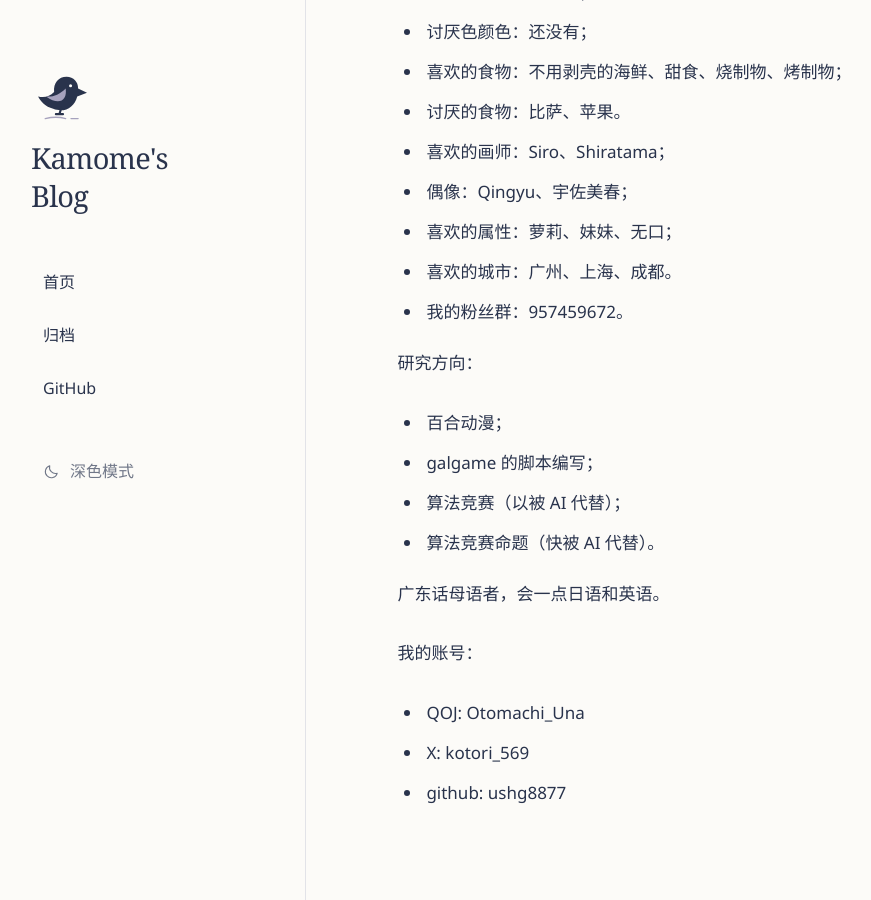
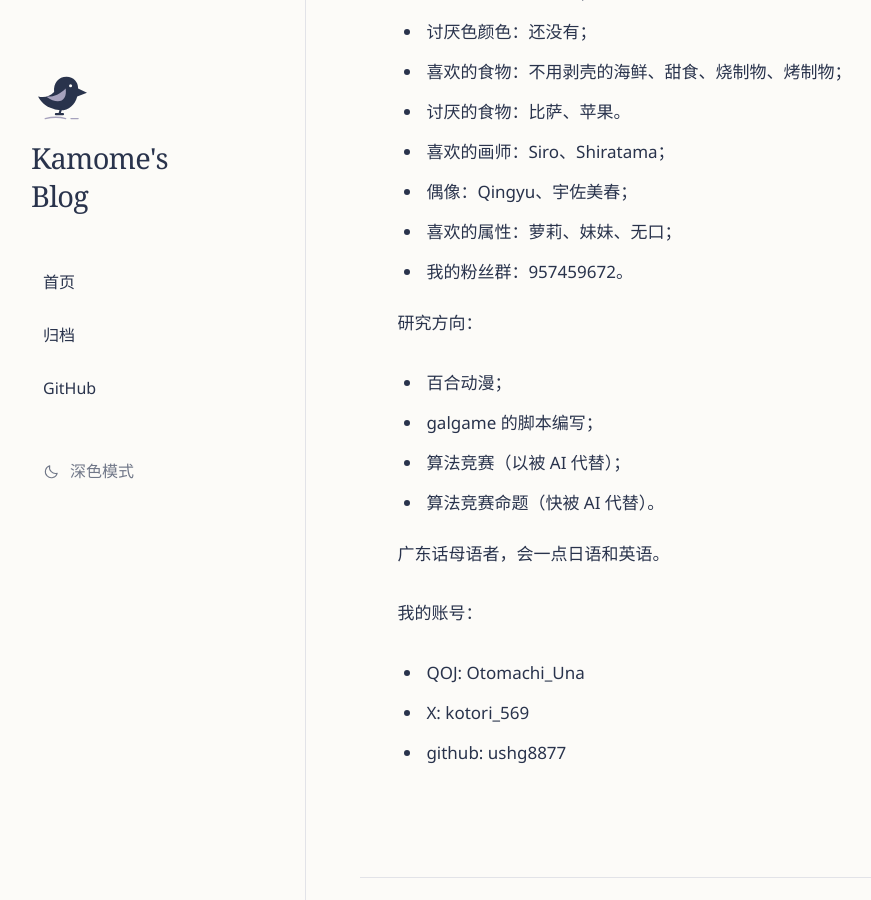
Before and after one commit to ushg8877/ushg8877.github.io, a Jekyll site: the page built from _posts/2026-10-14-about-me.md, in a window 1280 px wide and 900 px high, scrolled down 674 px. Shown: the whole window, without its empty margins (37-908 px from the left). Built offline with Jekyll 4.4.1, drawn with Linux system fonts in a browser that asks for light colours; a script that is not in the unit is left out.

Commit message:
Update blog from local manager

```diff
--- a/_posts/2026-10-14-about-me.md
+++ b/_posts/2026-10-14-about-me.md
@@ -24,7 +24,6 @@
 - 喜欢的画师：Siro、Shiratama；
 - 偶像：Qingyu、宇佐美春；
 - 喜欢的属性：萝莉、妹妹、无口；
-- 喜欢的城市：广州、上海、成都。
 - 我的粉丝群：957459672。
 
 研究方向：
```
